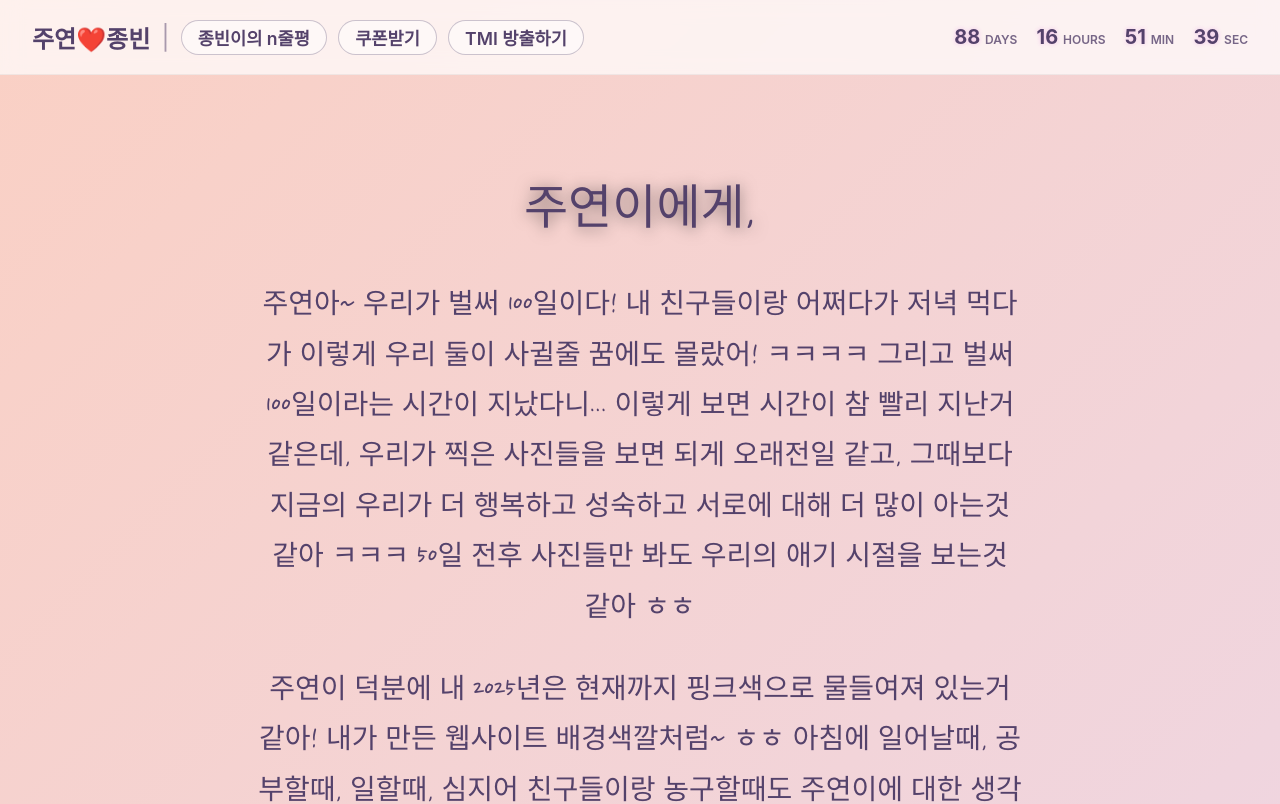
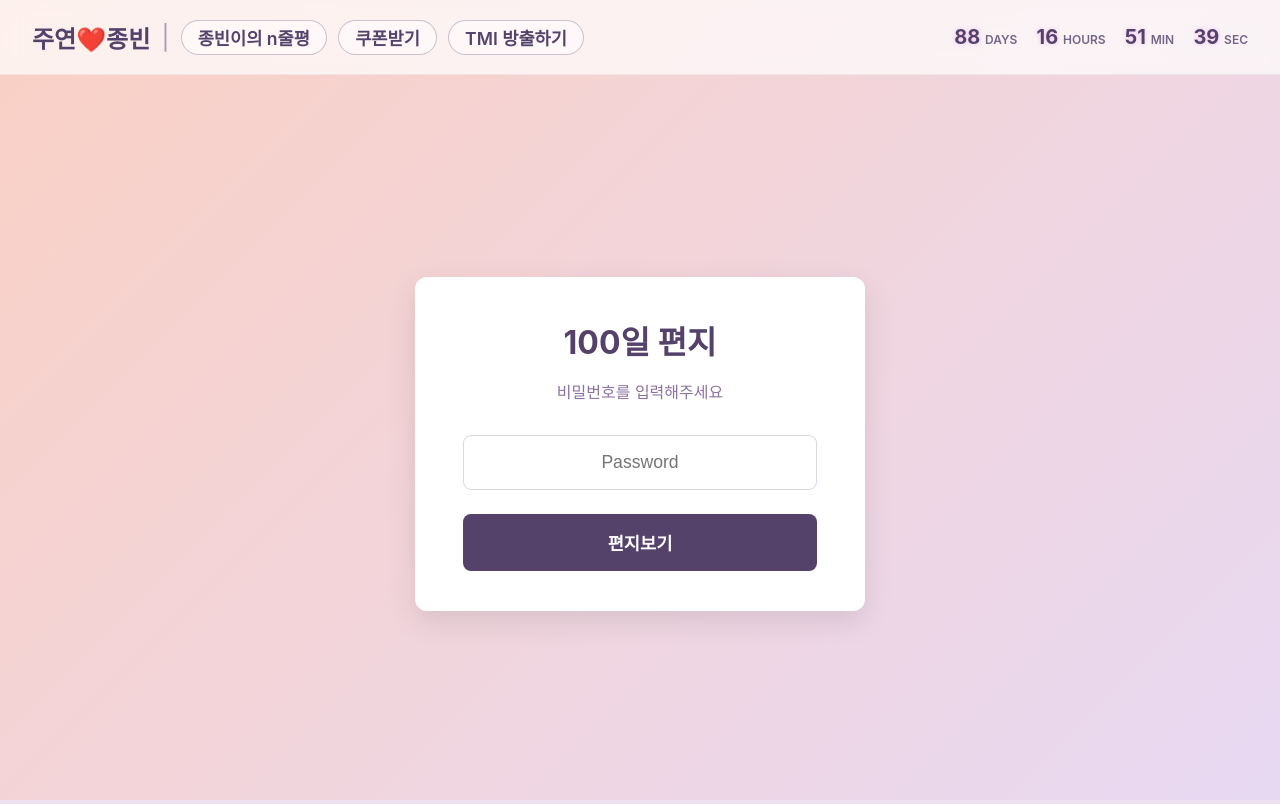
Before and after one commit to jblee0310/Web, a React (Vite) app: page /Web/letter in a window 1280 px wide. Shown: the top 804 px of the page. Built offline with nearby package versions, Linux system fonts and the light colour scheme.

Commit message:
final 2.0

```diff
--- a/src/pages/Homepage.css
+++ b/src/pages/Homepage.css
@@ -77,12 +77,13 @@
   width: 100%; /* It will be 100% of the column, up to 500px */
 
   background-color: transparent;
-  padding: 10px;
+  padding: 5px;
   border-radius: 12px;
   position: relative;
   z-index: 1;
   box-shadow: 0 10px 30px rgba(0, 0, 0, 0.1);
-  border: none; /* Remove the old border */
+  border: 50 px; /* Remove the old border */
+  margin-top: 1.75rem;
 
 }
 
--- a/src/pages/LetterPage.css
+++ b/src/pages/LetterPage.css
@@ -113,3 +113,74 @@
     font-size: 2.2rem;
   }
 }
+
+.password-form-container {
+  /* Center the form on the page */
+  display: flex;
+  justify-content: center;
+  align-items: center;
+  width: 100%;
+}
+
+.password-form-container form {
+  background-color: white;
+  padding: 2.5rem 3rem;
+  border-radius: 12px;
+  box-shadow: 0 10px 30px rgba(0, 0, 0, 0.1);
+  text-align: center;
+  width: 100%;
+  max-width: 450px;
+}
+
+.password-form-container h2 {
+  color: #54426B;
+  font-size: 2rem;
+  margin-top: 0;
+  margin-bottom: 0.5rem;
+}
+
+.password-form-container p {
+  color: #8D72A1;
+  margin-bottom: 2rem;
+}
+
+.password-form-container input {
+  width: 100%;
+  padding: 1rem;
+  font-size: 1.1rem;
+  border: 1px solid #dcd7e7;
+  border-radius: 8px;
+  box-sizing: border-box; /* Important for padding and width */
+  margin-bottom: 1.5rem;
+  text-align: center;
+}
+.password-form-container input:focus {
+  outline: none;
+  border-color: #D850D6;
+  box-shadow: 0 0 0 3px rgba(216, 80, 214, 0.2);
+}
+
+.password-form-container button {
+  width: 100%;
+  padding: 1rem;
+  font-size: 1.1rem;
+  font-weight: bold;
+  cursor: pointer;
+  border-radius: 8px;
+  border: none;
+
+  /* Using your theme's colors */
+  background-color: #54426B;
+  color: white;
+  transition: background-color 0.2s;
+}
+.password-form-container button:hover {
+  background-color: #3d2d4f;
+}
+
+.error-message {
+  margin-top: 1.5rem;
+  margin-bottom: 0;
+  color: #e53e3e; /* A standard error red */
+  font-weight: bold;
+}
--- a/src/pages/LetterPage.jsx
+++ b/src/pages/LetterPage.jsx
@@ -1,11 +1,42 @@
 import Header from '../components/Header';
 import './LetterPage.css';
+import { useState } from 'react'; // We need useState for this
+
 
 function LetterPage() {
+  // 1. To track if she has entered the correct password
+  const [isAuthenticated, setIsAuthenticated] = useState(false);
+  // 2. To store what she is typing in the input field
+  const [passwordInput, setPasswordInput] = useState('');
+  // 3. To show an error message if the password is wrong
+  const [error, setError] = useState('');
+
+  // --- THE SECRET PASSWORD ---
+  // IMPORTANT: Change this to your secret password! It should be something she knows.
+  const CORRECT_PASSWORD = "coco0406";
+
+  // --- HANDLER FUNCTION for the form submission ---
+  const handlePasswordSubmit = (event) => {
+    // a. Prevent the page from reloading when the form is submitted
+    event.preventDefault();
+
+    // b. Check if the typed password is correct
+    if (passwordInput === CORRECT_PASSWORD) {
+      // If correct, set authenticated to true to show the letter
+      setIsAuthenticated(true);
+      setError(''); // Clear any previous errors
+    } else {
+      // If incorrect, show an error message and clear the input
+      setError('땡 :(');
+      setPasswordInput('');
+    }
+  };
   return (
     <>
       <Header />
       <div className="letter-page-container">
+
+        {isAuthenticated ?(
         <div className="letter-content">
           <h1>주연이에게,</h1>
           <p>
@@ -40,6 +71,25 @@ function LetterPage() {
             100일을 기념하며, 종빈이가
           </div>
         </div>
+        ): (
+          // IF AUTHENTICATED IS FALSE, SHOW THE PASSWORD FORM
+          <div className="password-form-container">
+            <form onSubmit={handlePasswordSubmit}>
+              <h2>100일 편지</h2>
+              <p>비밀번호를 입력해주세요</p>
+              <input
+                type="password"
+                value={passwordInput}
+                onChange={(e) => setPasswordInput(e.target.value)}
+                placeholder="Password"
+              />
+              <button type="submit">편지보기</button>
+
+              {/* This will only show the error message if it exists */}
+              {error && <p className="error-message">{error}</p>}
+            </form>
+          </div>
+        )}
       </div>
     </>
   );
```
